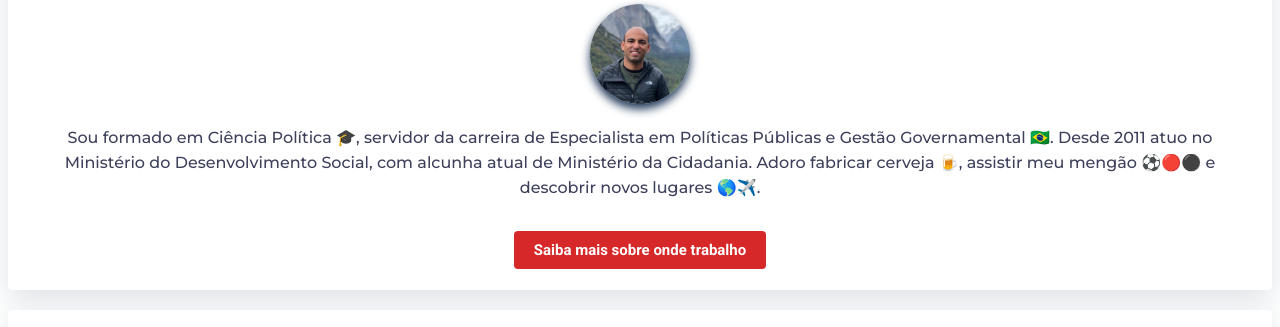
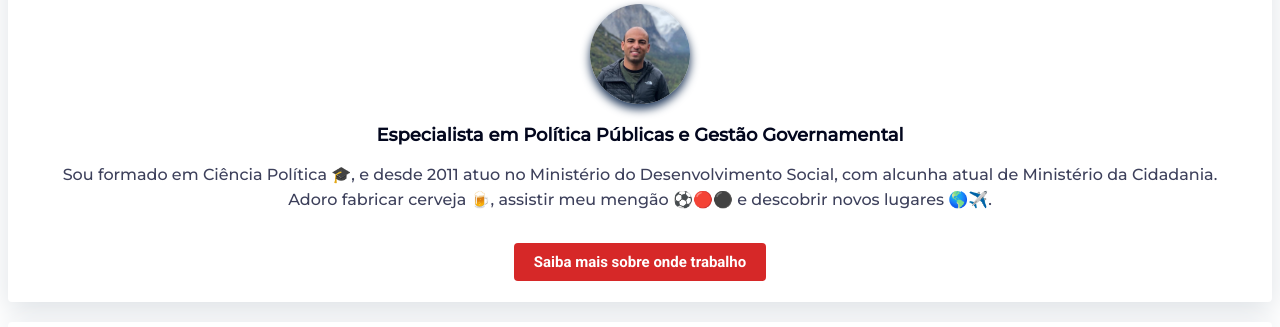
Before and after one commit to vitorlsantana/profile, a plain HTML site: page index.html in a window 1280 px wide. Shown: the part 117-444 px from the top of the page. Drawn offline with Linux system fonts and the light colour scheme.

Commit message:
make my profile prettier

```diff
--- a/index.html
+++ b/index.html
@@ -4,7 +4,7 @@
     <meta charset="UTF-8">
     <meta name="description" content="Olá, meu nome é Vitor, sou EPPGG e atualmente aluno da Le Wagon">
     <meta name="viewport" content="width=device-width, initial-scale=1">
-    <title>Vitor Leal Santana | EPPGG | Cientista Político</title>
+    <title>Vitor Leal Santana</title>
     <link rel="stylesheet" href="style.css">
     <link rel="stylesheet" href="https://use.fontawesome.com/releases/v5.6.3/css/all.css">
   </head>
@@ -13,8 +13,9 @@
       <div class="card-white" id="introduction">
         <h1>Olá, eu sou Vitor!</h1>
           <img src="images/profile1.JPG" class="img-circle" alt="Imagem de perfil">
+          <h2 class="cargo">Especialista em Política Públicas e Gestão Governamental</h2>
           <p>
-            Sou formado em Ciência Política 🎓, servidor da carreira de Especialista em Políticas Públicas e Gestão Governamental 🇧🇷. Desde 2011 atuo no Ministério do Desenvolvimento Social, com alcunha atual de Ministério da Cidadania. Adoro fabricar cerveja 🍺, assistir meu mengão ⚽🔴⚫ e descobrir novos lugares 🌎✈️.
+            Sou formado em Ciência Política 🎓, e desde 2011 atuo no Ministério do Desenvolvimento Social, com alcunha atual de Ministério da Cidadania. Adoro fabricar cerveja 🍺, assistir meu mengão ⚽🔴⚫ e descobrir novos lugares 🌎✈️.
           </p>
           <a href="https://www.gov.br/cidadania/pt-br" class="btn-red" target="_blank">
             Saiba mais sobre onde trabalho
--- a/style.css
+++ b/style.css
@@ -68,6 +68,10 @@ div {
   margin-bottom: 40px;
 }
 
+.cargo {
+  font-size: 18px;
+}
+
 a {
   color: #e63946;
   text-decoration: none;
```
